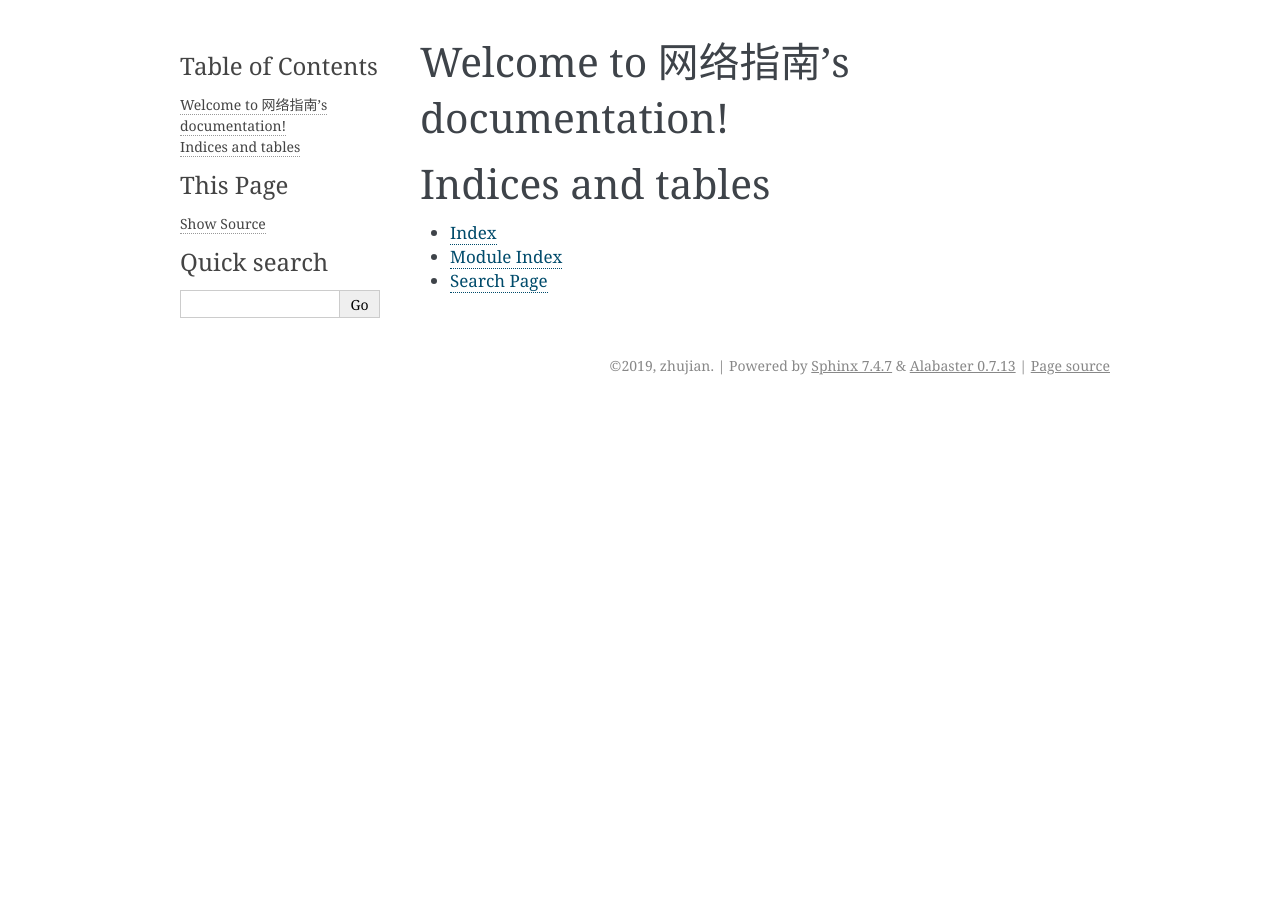
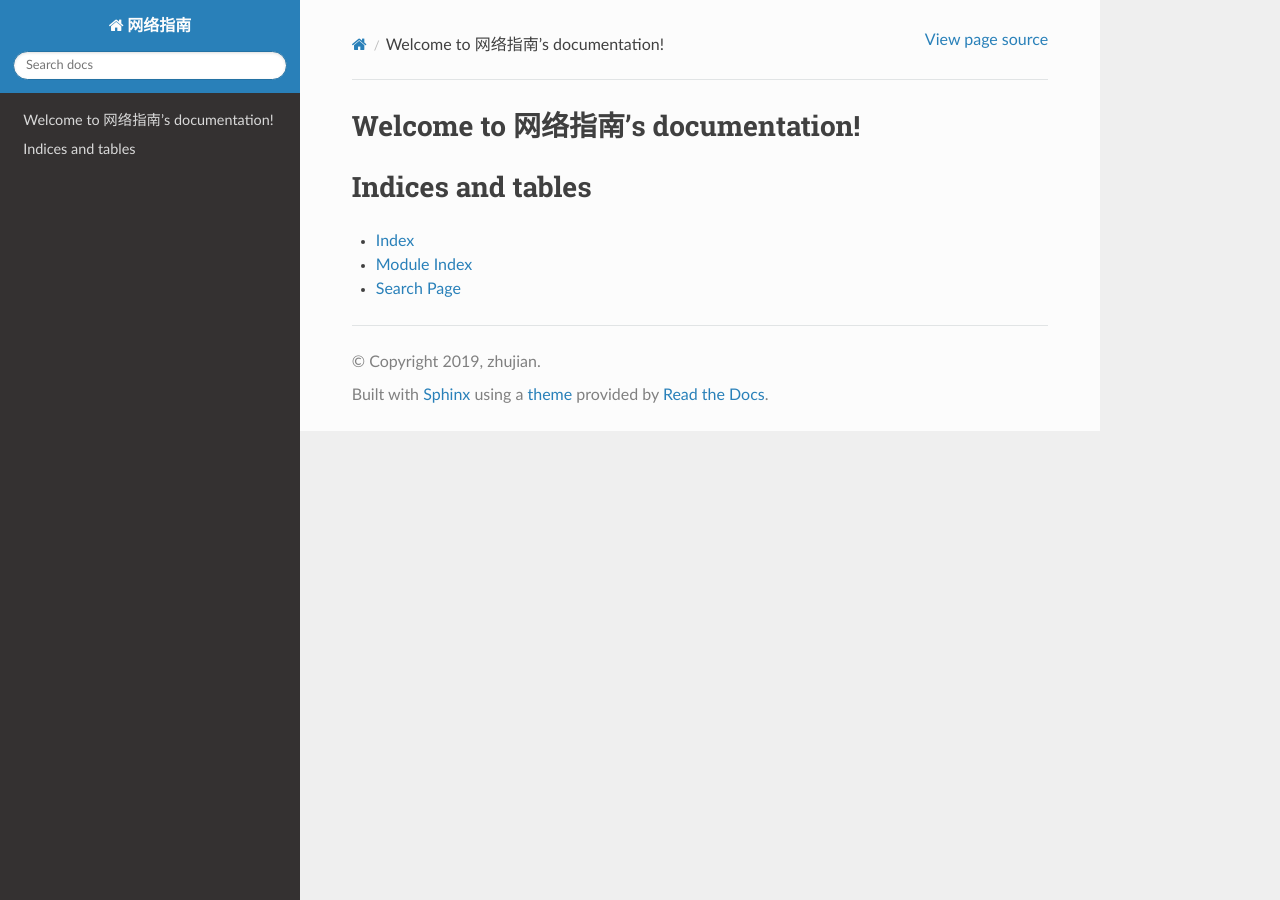
Before and after one commit to Document-Collection/network-guide, a Sphinx documentation site: the page built from docs/source/index.rst, in a window 1280 px wide. Built offline with Sphinx 7.4.7 and the Read the Docs theme 2.0.0, drawn with Linux system fonts in a browser that asks for light colours.

Commit message:
添加markdown支持，修改主题

```diff
--- a/docs/source/conf.py
+++ b/docs/source/conf.py
@@ -56,8 +56,8 @@ templates_path = ['_templates']
 # The suffix(es) of source filenames.
 # You can specify multiple suffix as a list of string:
 #
-# source_suffix = ['.rst', '.md']
-source_suffix = '.rst'
+source_suffix = ['.rst', '.md']
+# source_suffix = '.rst'
 
 # The master toctree document.
 master_doc = 'index'
@@ -83,7 +83,7 @@ pygments_style = None
 # The theme to use for HTML and HTML Help pages.  See the documentation for
 # a list of builtin themes.
 #
-html_theme = 'alabaster'
+html_theme = 'sphinx_rtd_theme'
 
 # Theme options are theme-specific and customize the look and feel of a theme
 # further.  For a list of options available for each theme, see the
@@ -193,3 +193,7 @@ intersphinx_mapping = {'https://docs.python.org/': None}
 
 # If true, `todo` and `todoList` produce output, else they produce nothing.
 todo_include_todos = True
+
+source_parsers = {
+'.md': 'recommonmark.parser.CommonMarkParser',
+}
```
